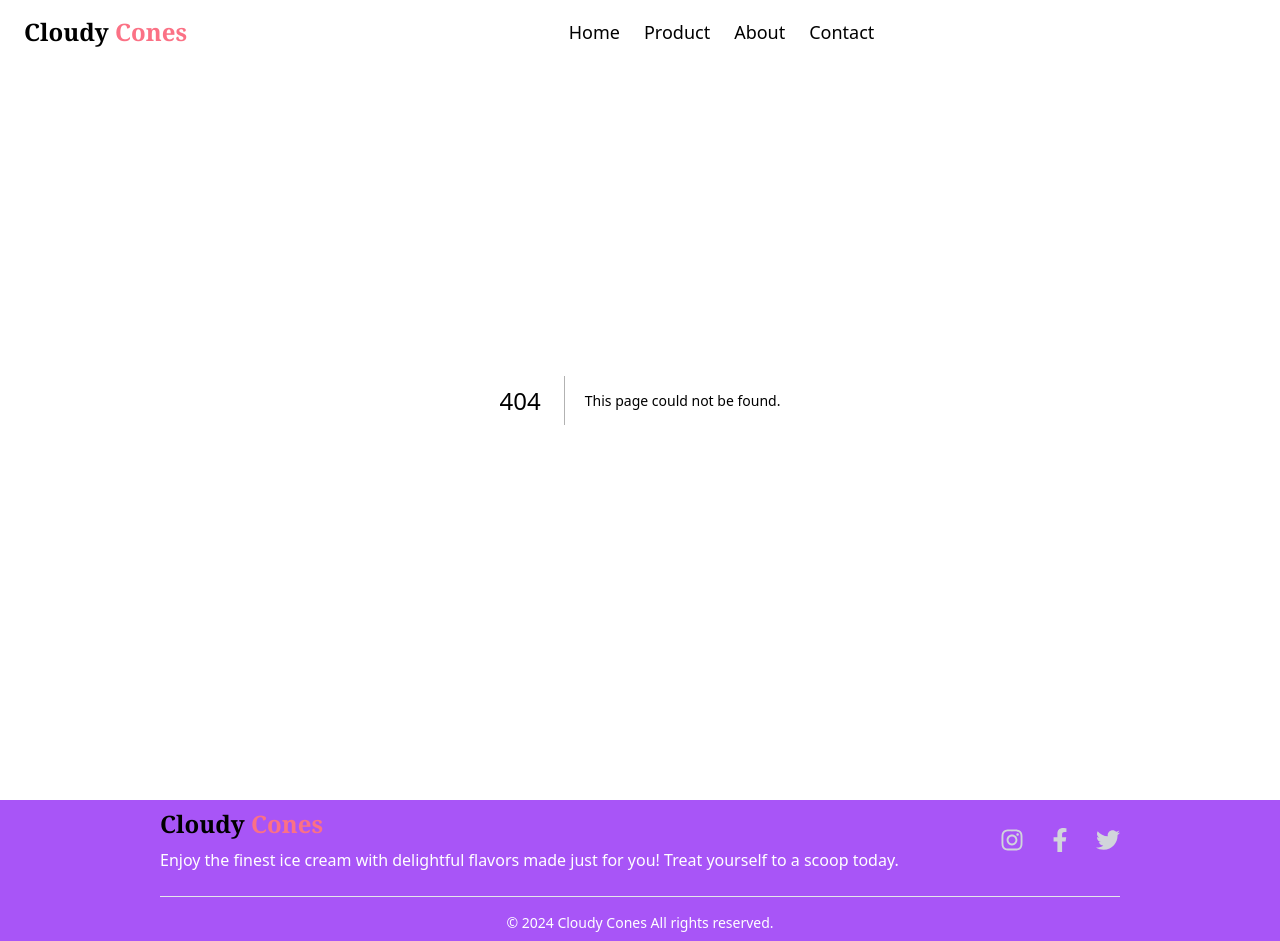
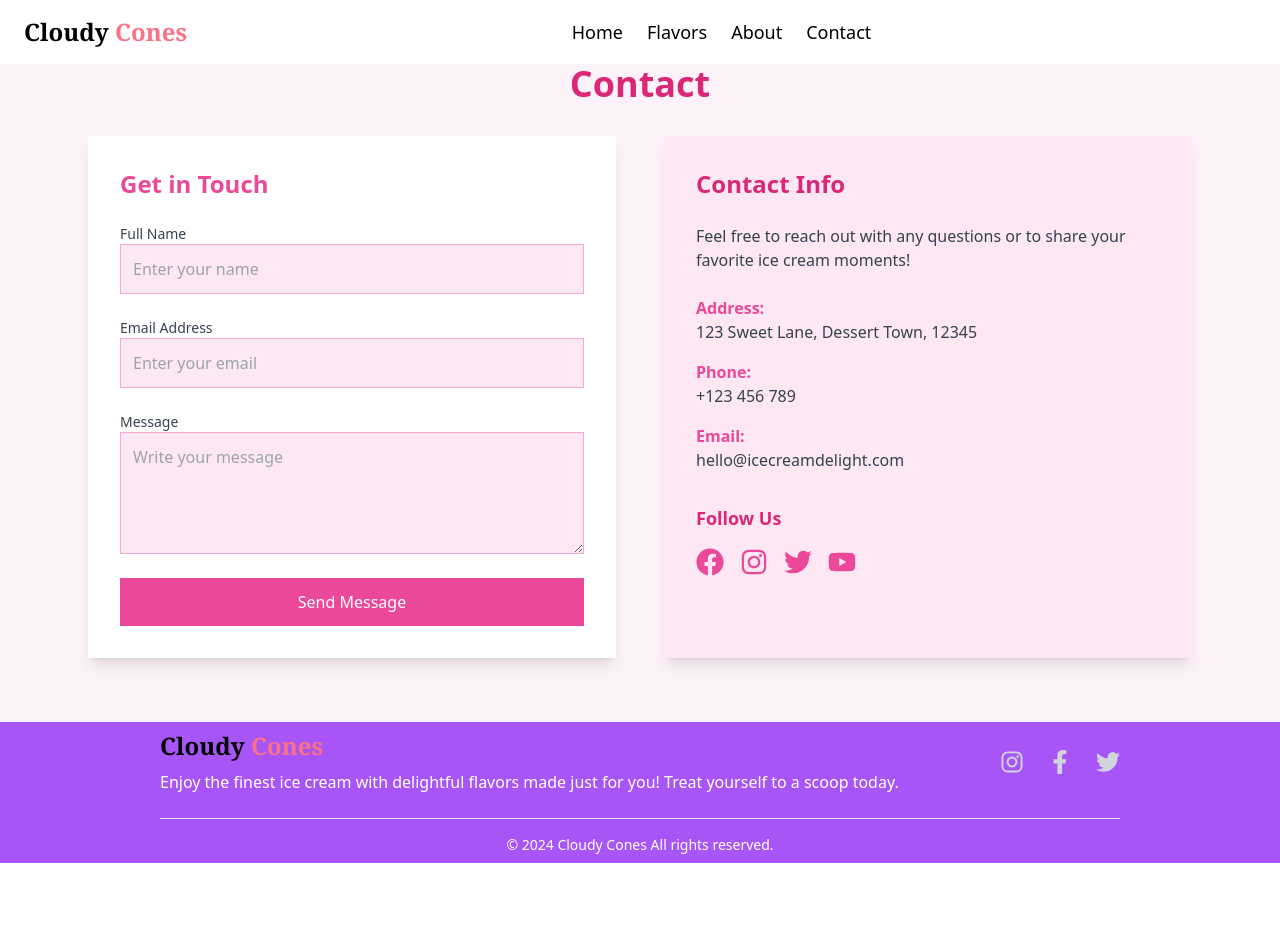
Before and after one commit to dev-bilal-h/ice-cream-website, a Next.js app: page /contact in a window 1280 px wide. Before the commit this address had no page. After the commit the page ends 863 px from the top, so only its background shows below. Built offline with nearby package versions, Linux system fonts and the light colour scheme.

Commit message:
initial commit

```diff
--- /dev/null
+++ b/src/app/contact/page.tsx
@@ -0,0 +1,80 @@
+import { FaFacebook, FaInstagram, FaTwitter, FaYoutube } from 'react-icons/fa';
+
+export default function Contact() {
+    return (
+        <div id="contact" className="bg-pink-50 py-16">
+            <div className="max-w-6xl mx-auto px-6">
+                <h2 className="text-4xl font-bold text-pink-600 mb-8 text-center">Contact</h2>
+
+                <div className="grid grid-cols-1 md:grid-cols-2 gap-12">
+                    {/* Contact K Form */}
+                    <div className="bg-white shadow-lg rounded-lg p-8">
+                        <h3 className="text-2xl font-semibold text-pink-500 mb-6">Get in Touch                        </h3>
+                        <form action="#" method="POST" className="flex flex-col gap-6">
+                            <div className="flex flex-col">
+                                <label htmlFor="name" className="text-sm font-medium text-gray-700">Full Name</label>
+                                <input type="text" id="name" name="name" required
+                                    className="bg-pink-100 border border-pink-300 rounded-lg p-3 focus:ring-2 focus:ring-pink-500 outline-none"
+                                    placeholder="Enter your name" />
+                            </div>
+                            <div className="flex flex-col">
+                                <label htmlFor="email" className="text-sm font-medium text-gray-700">Email Address</label>
+                                <input type="email" id="email" name="email" required
+                                    className="bg-pink-100 border border-pink-300 rounded-lg p-3 focus:ring-2 focus:ring-pink-500 outline-none"
+                                    placeholder="Enter your email" />
+                            </div>
+                            <div className="flex flex-col">
+                                <label htmlFor="message" className="text-sm font-medium text-gray-700">Message</label>
+                                <textarea id="message" name="message" rows={4} required
+                                    className="bg-pink-100 border border-pink-300 rounded-lg p-3 focus:ring-2 focus:ring-pink-500 outline-none"
+                                    placeholder="Write your message"></textarea>
+                            </div>
+                            <button type="submit" className="bg-pink-500 text-white font-medium py-3 px-6 rounded-lg hover:bg-pink-400 transition">
+                                Send Message
+                            </button>
+                        </form>
+                    </div>
+
+                    {/* Contact K Info. */}
+                    <div className="bg-pink-100 shadow-lg rounded-lg p-8">
+                        <h3 className="text-2xl font-semibold text-pink-600 mb-6">Contact Info</h3>
+                        <p className="text-gray-700 mb-6">Feel free to reach out with any questions or to share your favorite ice cream moments!</p>
+                        <ul>
+                            <li className="mb-4">
+                                <span className="font-bold text-pink-500">Address:</span>
+                                <p className="text-gray-700">123 Sweet Lane, Dessert Town, 12345</p>
+                            </li>
+                            <li className="mb-4">
+                                <span className="font-bold text-pink-500">Phone:</span>
+                                <p className="text-gray-700">+123 456 789</p>
+                            </li>
+                            <li className="mb-4">
+                                <span className="font-bold text-pink-500">Email:</span>
+                                <p className="text-gray-700">hello@icecreamdelight.com</p>
+                            </li>
+                        </ul>
+
+                        {/* Social Media K Links */}
+                        <div className="mt-8">
+                            <h4 className="text-lg font-bold text-pink-600 mb-4">Follow Us</h4>
+                            <div className="flex gap-4">
+                                <a href="#" className="text-pink-500 hover:text-pink-400">
+                                    <FaFacebook size={28} />
+                                </a>
+                                <a href="#" className="text-pink-500 hover:text-pink-400">
+                                    <FaInstagram size={28} />
+                                </a>
+                                <a href="#" className="text-pink-500 hover:text-pink-400">
+                                    <FaTwitter size={28} />
+                                </a>
+                                <a href="#" className="text-pink-500 hover:text-pink-400">
+                                    <FaYoutube size={28} />
+                                </a>
+                            </div>
+                        </div>
+                    </div>
+                </div>
+            </div>
+        </div>
+    );
+}
--- a/src/app/product/page.tsx
+++ b/src/app/flavors/page.tsx
@@ -74,7 +74,6 @@ const ProductCard = () => {
 
   return (
     <div className="py-10 px-4 text-center bg-gray-50">
-      {/* Header Section */}
       <h1 className="text-3xl font-bold mt-8 md:mt-8">
         Our <span className="text-pink-500">Classic</span> Favorites
       </h1>
@@ -103,7 +102,7 @@ const ProductCard = () => {
               <p className="text-gray-500 text-sm mt-1">{product.description}</p>
               <p className="text-pink-500 font-bold text-xl mt-3">{product.price}</p>
 
-              {/* Add to Cart Button */}
+              {/* Cart Button */}
               <button className="w-full mt-4 bg-pink-500 text-white py-2 rounded-lg hover:bg-pink-600 transition">
                 Add to Cart
               </button>
--- a/src/app/page.tsx
+++ b/src/app/page.tsx
@@ -1,6 +1,7 @@
 import HeroSection from "@/components/HeroSection"
-import ProductCard from "@/app/product/page"
+import ProductCard from "@/app/flavors/page"
 import About from "@/app/about/page"
+import Contact from "@/app/contact/page"
 
 export default function Home(){
   return(
@@ -8,6 +9,7 @@ export default function Home(){
       <HeroSection/>
       <ProductCard/>
       <About/>
+      <Contact/>
     </div>
   )
 }
--- a/src/components/Header.tsx
+++ b/src/components/Header.tsx
@@ -20,7 +20,7 @@ export default function Header() {
             {/* LINK MENU for Desktop */}
             <div className="hidden md:flex flex-1 justify-center space-x-6 text-black text-lg">
                 <Link href="/" className="hover:text-rose-500">Home</Link>
-                <Link href="/product" className="hover:text-rose-500">Product</Link>
+                <Link href="/flavors" className="hover:text-rose-500">Flavors</Link>
                 <Link href="/about" className="hover:text-rose-500">About</Link>
                 <Link href="/contact" className="hover:text-rose-500">Contact</Link>
             </div>
--- a/src/components/HeroSection.tsx
+++ b/src/components/HeroSection.tsx
@@ -7,7 +7,7 @@ const HeroSection: React.FC = () => {
     <section className="relative bg-white min-h-screen flex items-center py-10">
       <div className="container mx-auto flex flex-col md:flex-row-reverse items-center px-6 md:px-12 lg:px-24 space-y-6 md:space-y-0">
 
-        {/* Image Section: Properly Positioned */}
+        {/* Image Section */}
         <div className="w-full md:w-1/2 flex justify-center items-center mt-8 md:mt-0">
           <div className="relative w-3/4 sm:w-2/3 md:w-3/5 scale-110">
             <Image
@@ -30,7 +30,7 @@ const HeroSection: React.FC = () => {
             cream made just for you. Every scoop is a perfect blend of freshness, sweetness, and joy.
           </p>
 
-          {/* Buttons: Stack Vertically on Small Screens */}
+          {/* Buttons */}
           <div className="flex flex-col md:flex-row space-y-4 md:space-y-0 md:space-x-4 mt-6 justify-center md:justify-start">
             <button className="bg-pink-600 hover:bg-pink-700 text-white px-8 py-3 rounded-md font-semibold text-lg">
               Order Now
```
